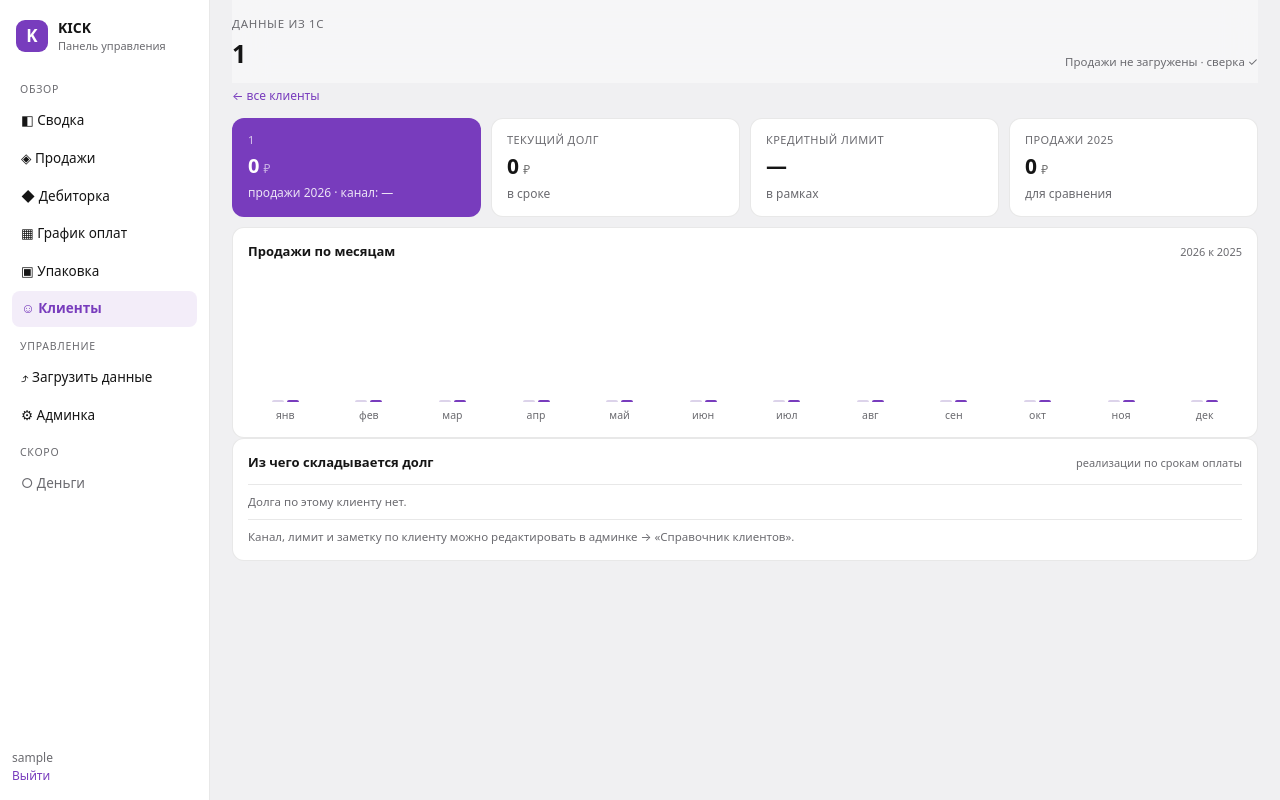
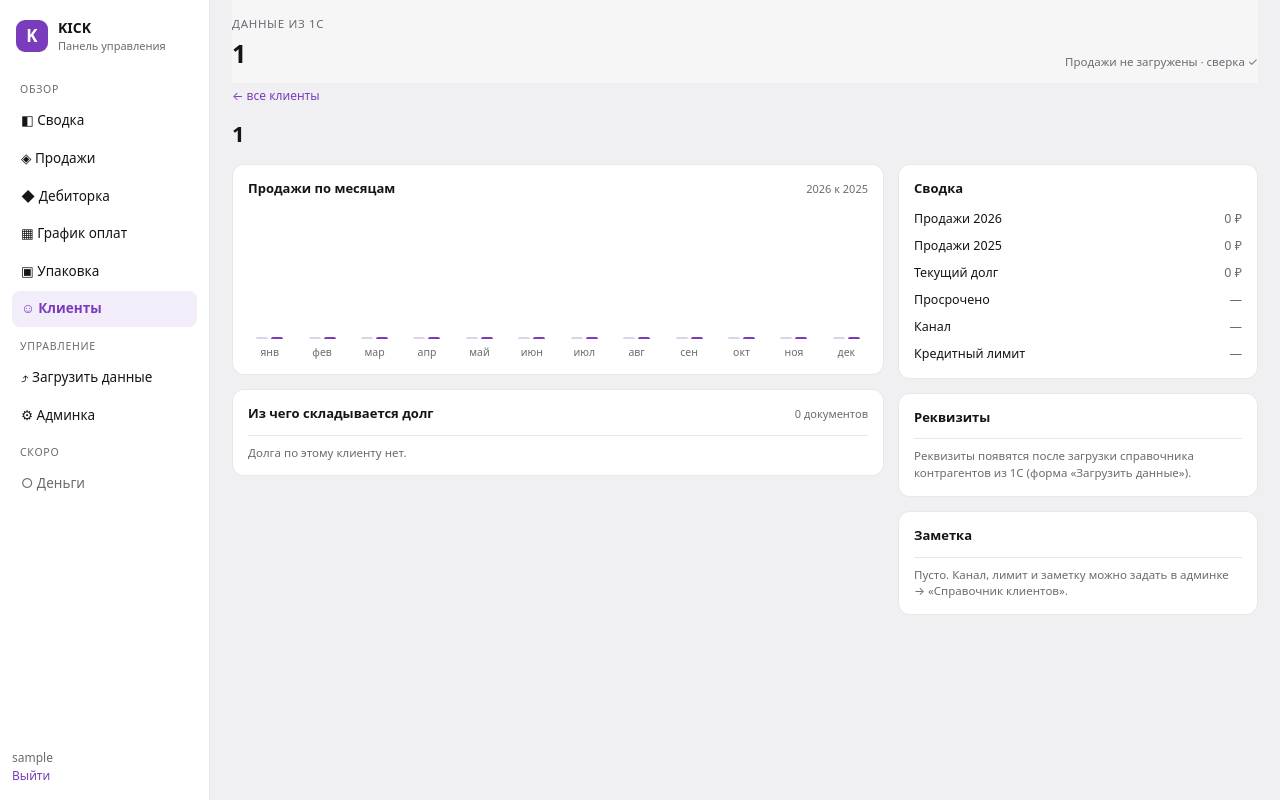
Before and after one commit to Blankeevich/kick-dashboard, a Django app: page /clients/1/ in a window 1280 px wide. Run offline with Django 5.2, Linux system fonts and the light colour scheme; the visitor is signed in with stand-in values (Sample User, id 1); data that the repository does not hold is empty.

Commit message:
Карточка клиента: макет слева графики+долг / справа сводка и реквизиты (не как дебиторка); заметный поиск по названию и ИНН; фикс шапки

```diff
--- a/dashboard/templates/dashboard/client_card.html
+++ b/dashboard/templates/dashboard/client_card.html
@@ -2,28 +2,12 @@
 {% block title %}{{ client_name }}{% endblock %}
 {% block content %}
 <div style="margin-bottom:12px"><a href="{% url 'clients' %}" class="link">← все клиенты</a></div>
-<section class="kpis">
-  <div class="kpi hero"><div class="kl">{{ client_name }}</div><div class="kv sm" style="font-size:20px">{{ p.sales_total|intcomma }} <span class="cur">₽</span></div><div class="kf">продажи {{ cur_year }} · канал: {{ p.channel }}</div></div>
-  <div class="kpi"><div class="kl">Текущий долг</div><div class="kv sm">{{ p.debt.total|intcomma }} <span class="cur">₽</span></div><div class="kf {% if p.row.debt_overdue %}bad{% endif %}">{% if p.row.debt_overdue %}просрочено {{ p.row.debt_overdue|intcomma }}{% else %}в сроке{% endif %}</div></div>
-  <div class="kpi"><div class="kl">Кредитный лимит</div><div class="kv sm">{% if p.credit_limit %}{{ p.credit_limit|intcomma }}{% else %}—{% endif %}</div><div class="kf">{% if p.over_limit %}<b class="bad">лимит превышен</b>{% else %}в рамках{% endif %}</div></div>
-  <div class="kpi"><div class="kl">Продажи {{ prev_year }}</div><div class="kv sm">{{ p.prev_total|intcomma }} <span class="cur">₽</span></div><div class="kf">для сравнения</div></div>
-</section>
+<h2 style="margin:0 0 14px;font-size:22px">{{ client_name }}</h2>
 
-{% if p.inn or p.phone or p.email %}
-<div class="card wide">
-  <div class="ch"><span>Реквизиты</span><small>{% if p.synced_at %}актуализировано из 1С: {{ p.synced_at|date:"d.m.Y" }}{% else %}из наших данных{% endif %}</small></div>
-  <div style="display:grid;grid-template-columns:repeat(auto-fit,minmax(220px,1fr));gap:8px 20px;font-size:13px;padding:2px 0">
-    {% if p.full_name %}<div><span style="color:var(--ink2)">Полное имя:</span> {{ p.full_name }}</div>{% endif %}
-    {% if p.inn %}<div><span style="color:var(--ink2)">ИНН:</span> {{ p.inn }}</div>{% endif %}
-    {% if p.phone %}<div><span style="color:var(--ink2)">Телефон:</span> {{ p.phone }}</div>{% endif %}
-    {% if p.contact %}<div><span style="color:var(--ink2)">Контакт:</span> {{ p.contact }}</div>{% endif %}
-    {% if p.email %}<div><span style="color:var(--ink2)">Email:</span> {{ p.email }}</div>{% endif %}
-    {% if p.address %}<div style="grid-column:1/-1"><span style="color:var(--ink2)">Адрес:</span> {{ p.address }}</div>{% endif %}
-  </div>
-</div>
-{% endif %}
-<section class="grid">
-  <div class="card wide">
+<div style="display:flex;gap:14px;align-items:flex-start;flex-wrap:wrap">
+  <!-- ЛЕВАЯ ПОЛОВИНА: графики + долг -->
+  <div style="flex:1 1 540px;min-width:0;display:flex;flex-direction:column;gap:14px">
+    <div class="card">
       <div class="ch"><span>Продажи по месяцам</span><small>{{ cur_year }} к {{ prev_year }}</small></div>
       <div class="chart">
         {% for b in bars %}<div class="col"><div class="bars">
@@ -33,33 +17,64 @@
       </div>
     </div>
     {% if hist|length > 1 %}
-  <div class="card wide">
+    <div class="card">
       <div class="ch"><span>Динамика долга</span><small>по снимкам дебиторки</small></div>
       <div class="day-chart">
         {% for h in hist %}<div class="dc" data-tip="{{ h.date|date:'d.m.Y' }}: {{ h.total|intcomma }} ₽"><i style="height:{{ h.h }}%"></i><span>{{ h.date|date:'d.m' }}</span></div>{% endfor %}
       </div>
     </div>
     {% endif %}
-</section>
-
-<div class="card wide">
-  <div class="ch"><span>Из чего складывается долг</span><small>реализации по срокам оплаты</small></div>
+    <div class="card">
+      <div class="ch"><span>Из чего складывается долг</span><small>{{ p.lines|length }} документов</small></div>
       {% if p.lines %}
       <table>
-    <thead><tr><th></th><th>Документ</th><th>Отгрузка</th><th>Срок оплаты</th><th>Долг</th><th>Просрочено</th></tr></thead>
+        <thead><tr><th></th><th>Документ</th><th>Отгрузка</th><th>Срок оплаты</th><th>Долг</th></tr></thead>
         <tbody>
           {% for l in p.lines %}<tr {% if l.light == 'red' %}class="bad"{% endif %}>
             <td><span class="dot {{ l.light }}"></span></td>
             <td style="font-variant-numeric:tabular-nums">{{ l.doc_no|default:"—" }}</td>
             <td>{{ l.ship_date|date:"d.m.Y"|default:"—" }}</td>
             <td>{{ l.due_date|date:"d.m.Y"|default:"—" }}</td>
-        <td>{{ l.debt_total|intcomma }} ₽</td>
-        <td>{% if l.debt_overdue %}<b class="bad">{{ l.debt_overdue|intcomma }} ₽</b>{% else %}—{% endif %}</td>
+            <td>{{ l.debt_total|intcomma }} ₽{% if l.debt_overdue %} <b class="bad">просроч</b>{% endif %}</td>
           </tr>{% endfor %}
         </tbody>
       </table>
       {% else %}<div class="foot">Долга по этому клиенту нет.</div>{% endif %}
-  {% if p.note %}<div class="foot"><b>Заметка:</b> {{ p.note }}</div>{% endif %}
-  <div class="foot">Канал, лимит и заметку по клиенту можно редактировать в админке → «Справочник клиентов».</div>
+    </div>
+  </div>
+
+  <!-- ПРАВАЯ ПОЛОВИНА: сводка по всему -->
+  <aside style="flex:1 1 300px;max-width:360px;display:flex;flex-direction:column;gap:14px">
+    <div class="card">
+      <div class="ch"><span>Сводка</span></div>
+      <ul class="rows">
+        <li><span class="nm">Продажи {{ cur_year }}</span><span class="vl">{{ p.sales_total|intcomma }} ₽</span></li>
+        <li><span class="nm">Продажи {{ prev_year }}</span><span class="vl">{{ p.prev_total|intcomma }} ₽</span></li>
+        <li><span class="nm">Текущий долг</span><span class="vl">{{ p.debt.total|intcomma }} ₽</span></li>
+        <li><span class="nm">Просрочено</span><span class="vl {% if p.row.debt_overdue %}bad{% endif %}">{% if p.row.debt_overdue %}{{ p.row.debt_overdue|intcomma }} ₽{% else %}—{% endif %}</span></li>
+        <li><span class="nm">Канал</span><span class="vl">{{ p.channel }}</span></li>
+        <li><span class="nm">Кредитный лимит</span><span class="vl">{% if p.credit_limit %}{{ p.credit_limit|intcomma }} ₽{% if p.over_limit %} <b class="bad">превышен</b>{% endif %}{% else %}—{% endif %}</span></li>
+      </ul>
+    </div>
+    <div class="card">
+      <div class="ch"><span>Реквизиты</span>{% if p.synced_at %}<small>из 1С: {{ p.synced_at|date:"d.m.Y" }}</small>{% endif %}</div>
+      {% if p.inn or p.phone or p.email or p.full_name %}
+      <ul class="rows" style="font-size:13px">
+        {% if p.full_name %}<li><span class="nm">Полное имя</span><span class="vl" style="text-align:right;max-width:200px">{{ p.full_name }}</span></li>{% endif %}
+        {% if p.inn %}<li><span class="nm">ИНН</span><span class="vl">{{ p.inn }}</span></li>{% endif %}
+        {% if p.phone %}<li><span class="nm">Телефон</span><span class="vl">{{ p.phone }}</span></li>{% endif %}
+        {% if p.contact %}<li><span class="nm">Контакт</span><span class="vl" style="text-align:right;max-width:200px">{{ p.contact }}</span></li>{% endif %}
+        {% if p.email %}<li><span class="nm">Email</span><span class="vl">{{ p.email }}</span></li>{% endif %}
+        {% if p.address %}<li><span class="nm">Адрес</span><span class="vl" style="text-align:right;max-width:210px;font-size:11px">{{ p.address }}</span></li>{% endif %}
+      </ul>
+      {% else %}
+      <div class="foot">Реквизиты появятся после загрузки справочника контрагентов из 1С (форма «Загрузить данные»).</div>
+      {% endif %}
+    </div>
+    <div class="card">
+      <div class="ch"><span>Заметка</span></div>
+      <div class="foot" style="margin-top:0">{% if p.note %}{{ p.note }}{% else %}Пусто. Канал, лимит и заметку можно задать в админке → «Справочник клиентов».{% endif %}</div>
+    </div>
+  </aside>
 </div>
 {% endblock %}
--- a/dashboard/views.py
+++ b/dashboard/views.py
@@ -176,18 +176,22 @@ def upload(request):
 @login_required
 def clients(request):
     q = (request.GET.get('q') or '').strip().lower()
-    rows = metrics.clients_list(CUR_YEAR)
-    if q:
-        rows = [r for r in rows if q in r['name'].lower()]
+    all_rows = metrics.clients_list(CUR_YEAR)
+    rows = [r for r in all_rows if q in r['name'].lower() or q in r['inn']] if q else all_rows
+    last_sales = Upload.objects.filter(kind='sales_client').order_by('-uploaded_at').first()
+    last_debt = Upload.objects.filter(kind='debt').order_by('-uploaded_at').first()
     return render(request, 'dashboard/clients.html', {
-        'page': 'clients', 'rows': rows, 'q': request.GET.get('q', ''),
-        'cur_year': CUR_YEAR, 'total_sales': sum(r['sales'] for r in rows),
-        'total_debt': sum(r['debt'] for r in rows)})
+        'page': 'clients', 'rows': rows, 'q': request.GET.get('q', ''), 'found': len(rows),
+        'total_clients': len(all_rows), 'cur_year': CUR_YEAR,
+        'total_sales': sum(r['sales'] for r in rows), 'total_debt': sum(r['debt'] for r in rows),
+        'last_sales': last_sales, 'last_debt': last_debt})
 
 
 @login_required
 def client_card(request, client):
     p = metrics.client_profile(client, CUR_YEAR, PREV_YEAR)
+    last_sales = Upload.objects.filter(kind='sales_client').order_by('-uploaded_at').first()
+    last_debt = Upload.objects.filter(kind='debt').order_by('-uploaded_at').first()
     ymax = max(max(p['now']), max(p['prev'])) or 1
     bars = [{'m': MONTHS[i], 'now_h': round(p['now'][i] / ymax * 100),
              'prev_h': round(p['prev'][i] / ymax * 100),
@@ -196,7 +200,8 @@ def client_card(request, client):
     hist = [{'date': h['date'], 'total': h['debt_total'], 'h': round(h['debt_total'] / hmax * 100)} for h in p['hist']]
     return render(request, 'dashboard/client_card.html', {
         'page': 'clients', 'client_name': client, 'p': p, 'bars': bars, 'hist': hist,
-        'cur_year': CUR_YEAR, 'prev_year': PREV_YEAR})
+        'cur_year': CUR_YEAR, 'prev_year': PREV_YEAR,
+        'last_sales': last_sales, 'last_debt': last_debt})
 
 
 @login_required
```
Also changed, not shown: dashboard/templates/dashboard/clients.html (+5 -2 lines). Lines whose indentation alone changed are shown as unchanged.
